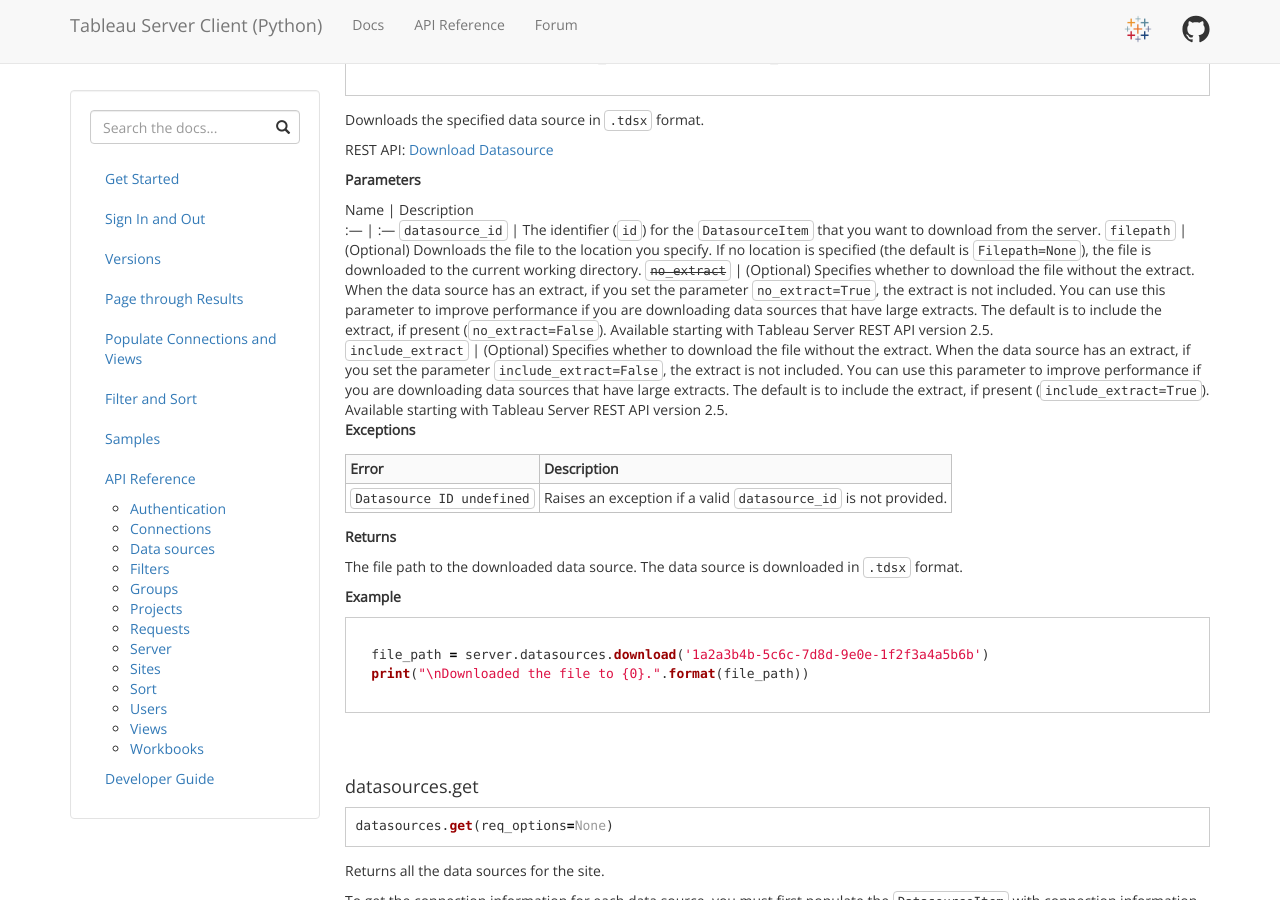
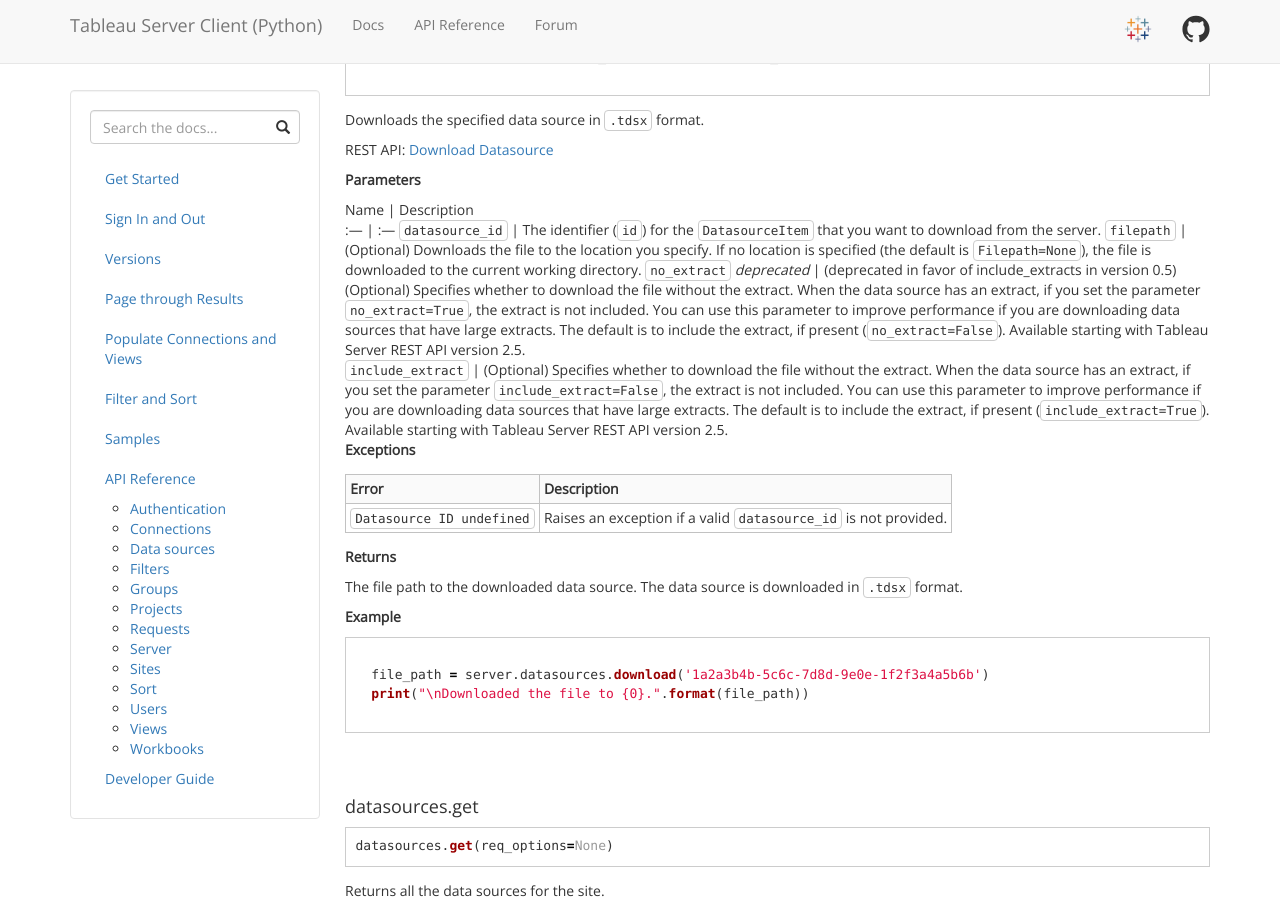
Before and after one commit to tableau/server-client-python, a Jekyll site: the page built from docs/docs/api-ref.md, in a window 1280 px wide and 900 px high, scrolled down 7400 px. Built offline with Jekyll 4.4.1, drawn with Linux system fonts in a browser that asks for light colours; some of the changed text lies outside the part shown.

Commit message:
doc changes

```diff
--- a/docs/docs/api-ref.md
+++ b/docs/docs/api-ref.md
@@ -318,7 +318,7 @@
 :--- | :---
 `datasource_id` |  The identifier (`id`) for the `DatasourceItem` that you want to download from the server.
 `filepath` |  (Optional) Downloads the file to the location you specify. If no location is specified (the default is `Filepath=None`), the file is downloaded to the current working directory.
-~~`no_extract`~~ | (Optional) Specifies whether to download the file without the extract. When the data source has an extract, if you set the parameter `no_extract=True`, the extract is not included. You can use this parameter to improve performance if you are downloading data sources that have large extracts. The default is to include the extract, if present (`no_extract=False`). Available starting with Tableau Server REST API version 2.5.
+`no_extract` *deprecated* | (deprecated in favor of include_extracts in version 0.5) (Optional) Specifies whether to download the file without the extract. When the data source has an extract, if you set the parameter `no_extract=True`, the extract is not included. You can use this parameter to improve performance if you are downloading data sources that have large extracts. The default is to include the extract, if present (`no_extract=False`). Available starting with Tableau Server REST API version 2.5.
 `include_extract` | (Optional) Specifies whether to download the file without the extract. When the data source has an extract, if you set the parameter `include_extract=False`, the extract is not included. You can use this parameter to improve performance if you are downloading data sources that have large extracts. The default is to include the extract, if present (`include_extract=True`). Available starting with Tableau Server REST API version 2.5.
 **Exceptions**
 
@@ -2815,7 +2815,7 @@
 :--- | :---
 `workbook_id` |  The ID for the `WorkbookItem` that you want to download from the server.
 `filepath` |  (Optional) Downloads the file to the location you specify. If no location is specified, the file is downloaded to the current working directory. The default is `Filepath=None`.
-~~`no_extract`~~ | (Optional) Specifies whether to download the file without the extract. When the data source has an extract, if you set the parameter `no_extract=True`, the extract is not included. You can use this parameter to improve performance if you are downloading data sources that have large extracts. The default is to include the extract, if present (`no_extract=False`). Available starting with Tableau Server REST API version 2.5.
+`no_extract` *deprecated* | (deprecated in favor of include_extracts in version 0.5) (Optional) Specifies whether to download the file without the extract. When the data source has an extract, if you set the parameter `no_extract=True`, the extract is not included. You can use this parameter to improve performance if you are downloading data sources that have large extracts. The default is to include the extract, if present (`no_extract=False`). Available starting with Tableau Server REST API version 2.5.
 `include_extract` | (Optional) Specifies whether to download the file without the extract. When the data source has an extract, if you set the parameter `include_extract=False`, the extract is not included. You can use this parameter to improve performance if you are downloading data sources that have large extracts. The default is to include the extract, if present (`include_extract=True`). Available starting with Tableau Server REST API version 2.5.
 
 
```
